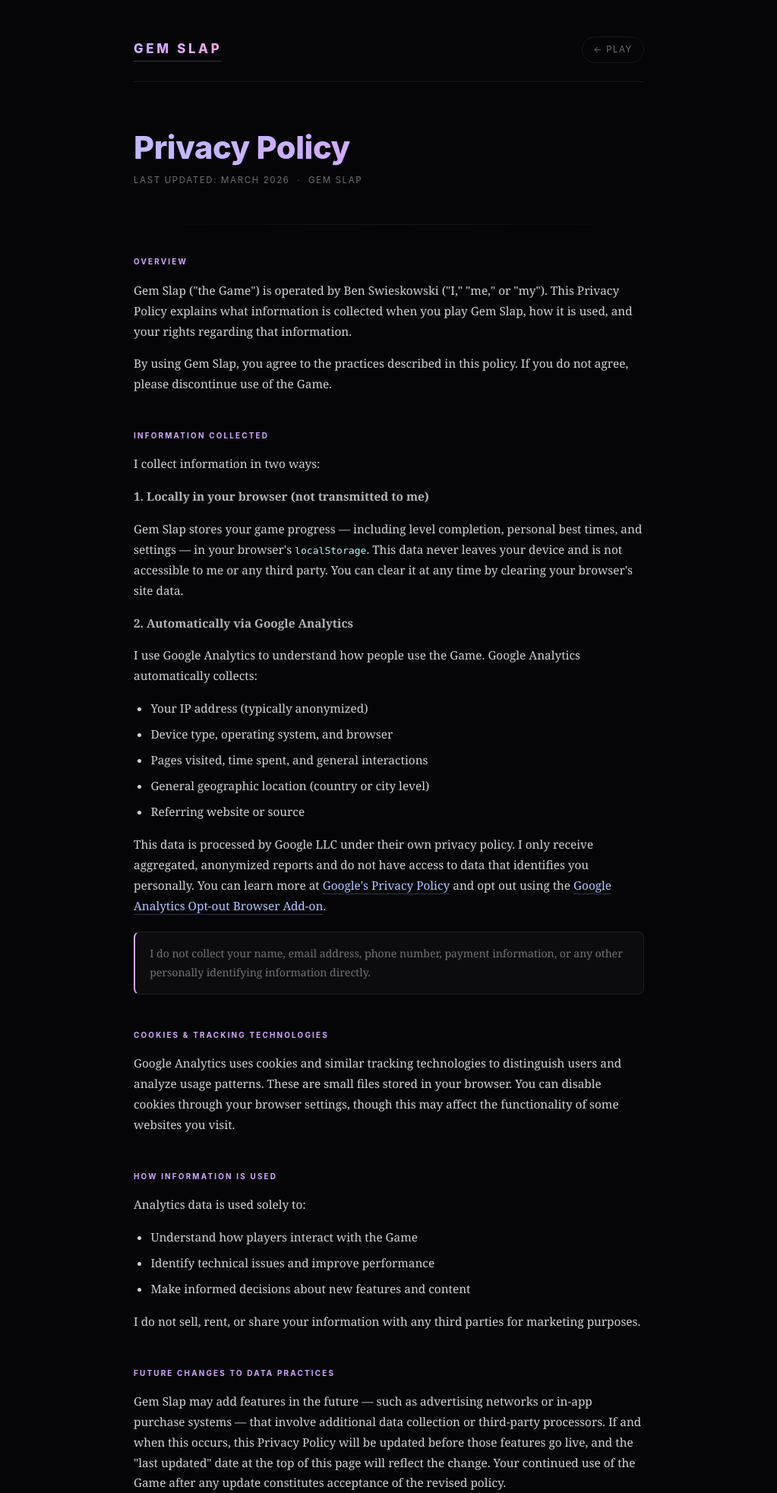
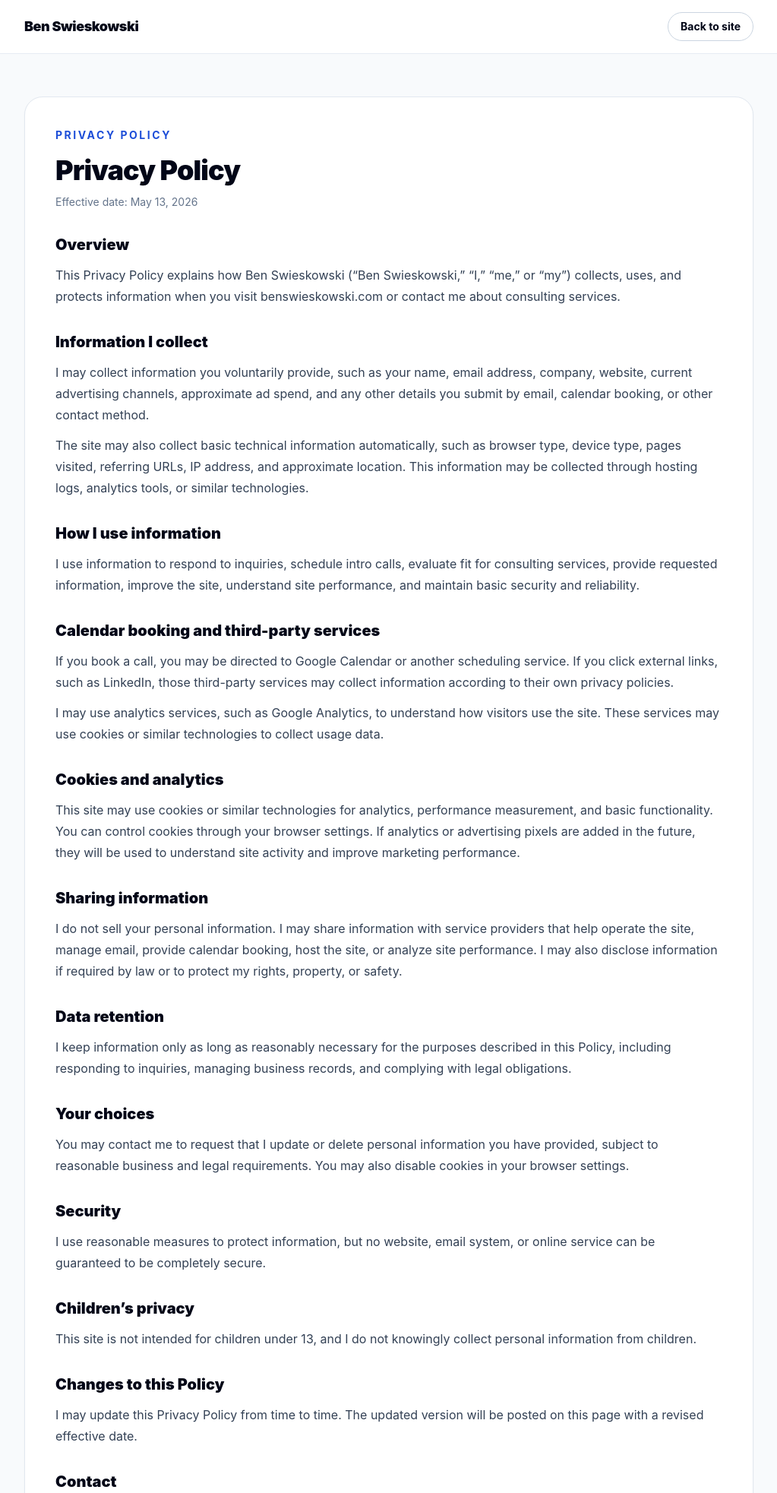
Before and after one commit to benswieskowski/benswieskowski, a Flask app: page /privacy in a window 1280 px wide. Shown: the top 1965 px of the page at 76% size, without its empty margins (128-1151 px from the left). Run offline with Flask 3, Linux system fonts and the light colour scheme; some libraries are stand-ins or nearby versions.

Commit message:
Update privacy.html

```diff
--- a/templates/privacy.html
+++ b/templates/privacy.html
@@ -1,262 +1,118 @@
-<!DOCTYPE html>
-<html lang="en">
+<!doctype html>
+<html lang="en" class="scroll-smooth">
 <head>
-    <!-- Google tag (gtag.js) -->
-    <script async src="https://www.googletagmanager.com/gtag/js?id=G-NQ4B3MYSZX"></script>
-    <script>
-      window.dataLayer = window.dataLayer || [];
-      function gtag(){dataLayer.push(arguments);}
-      gtag('js', new Date());
-
-      gtag('config', 'G-NQ4B3MYSZX');
-    </script>
-    <meta charset="UTF-8">
-    <meta name="viewport" content="width=device-width, initial-scale=1.0">
-    <title>Privacy Policy — Gem Slap</title>
-    <link rel="icon" href="/static/favicon.ico" sizes="48x48">
-    <link rel="icon" href="/static/favicon-32x32.png" sizes="32x32" type="image/png">
-    <link rel="icon" href="/static/favicon-16x16.png" sizes="16x16" type="image/png">
-    <link rel="apple-touch-icon" href="/static/apple-touch-icon.png">
+  <meta charset="utf-8" />
+  <meta name="viewport" content="width=device-width, initial-scale=1" />
+  <title>Privacy Policy | Ben Swieskowski</title>
+  <meta name="description" content="Privacy Policy for benswieskowski.com." />
+  <meta name="theme-color" content="#020617" />
+  <script src="https://cdn.tailwindcss.com"></script>
   <style>
-        * { margin: 0; padding: 0; box-sizing: border-box; }
-
-        :root {
-            --bg: #050508;
-            --surface: rgba(255,255,255,0.03);
-            --border: rgba(255,255,255,0.07);
-            --text: rgba(255,255,255,0.82);
-            --muted: rgba(255,255,255,0.42);
-            --faint: rgba(255,255,255,0.15);
-            --accent-a: #A8F7F4;
-            --accent-b: #B3C6FF;
-            --accent-c: #D4A7FF;
-            --accent-d: #FFA7D4;
-        }
-
-        html, body {
-            background: var(--bg);
-            color: var(--text);
-            font-family: 'Georgia', serif;
-            line-height: 1.75;
-            min-height: 100vh;
-        }
-
     body {
-            max-width: 720px;
-            margin: 0 auto;
-            padding: 3rem 1.5rem 6rem;
-        }
-
-        .site-header {
-            display: flex;
-            align-items: center;
-            justify-content: space-between;
-            margin-bottom: 4rem;
-            padding-bottom: 1.5rem;
-            border-bottom: 1px solid var(--border);
-        }
-
-        .logo {
-            font-family: -apple-system, BlinkMacSystemFont, 'Segoe UI', sans-serif;
-            font-size: 1.05rem;
-            font-weight: 800;
-            letter-spacing: 0.22em;
-            background: linear-gradient(120deg, var(--accent-a) 0%, var(--accent-b) 35%, var(--accent-c) 65%, var(--accent-d) 100%);
-            background-size: 250% 250%;
-            animation: grad 5s ease infinite;
-            -webkit-background-clip: text;
-            -webkit-text-fill-color: transparent;
-            text-decoration: none;
-        }
-
-        @keyframes grad {
-            0%, 100% { background-position: 0% 50%; }
-            50% { background-position: 100% 50%; }
-        }
-
-        .back-link {
-            font-family: -apple-system, BlinkMacSystemFont, 'Segoe UI', sans-serif;
-            font-size: 0.72rem;
-            letter-spacing: 0.12em;
-            text-transform: uppercase;
-            color: var(--muted);
-            text-decoration: none;
-            border: 1px solid var(--border);
-            border-radius: 2rem;
-            padding: 0.4rem 0.9rem;
-            transition: color 0.2s, border-color 0.2s;
-        }
-        .back-link:hover { color: var(--text); border-color: var(--faint); }
-
-        .doc-title {
-            font-family: -apple-system, BlinkMacSystemFont, 'Segoe UI', sans-serif;
-            font-size: clamp(1.8rem, 6vw, 2.6rem);
-            font-weight: 800;
-            letter-spacing: -0.01em;
-            line-height: 1.1;
-            margin-bottom: 0.6rem;
-            background: linear-gradient(120deg, var(--accent-a) 0%, var(--accent-b) 40%, var(--accent-c) 75%, var(--accent-d) 100%);
-            background-size: 250% 250%;
-            animation: grad 5s ease infinite;
-            -webkit-background-clip: text;
-            -webkit-text-fill-color: transparent;
-        }
-
-        .doc-meta {
-            font-family: -apple-system, BlinkMacSystemFont, 'Segoe UI', sans-serif;
-            font-size: 0.72rem;
-            letter-spacing: 0.14em;
-            text-transform: uppercase;
-            color: var(--muted);
-            margin-bottom: 3rem;
-        }
-
-        .divider {
-            height: 1px;
-            background: linear-gradient(90deg, transparent, var(--border), transparent);
-            margin: 2.5rem 0;
-        }
-
-        section { margin-bottom: 2.8rem; }
-
-        h2 {
-            font-family: -apple-system, BlinkMacSystemFont, 'Segoe UI', sans-serif;
-            font-size: 0.62rem;
-            font-weight: 700;
-            letter-spacing: 0.22em;
-            text-transform: uppercase;
-            color: var(--accent-c);
-            margin-bottom: 1rem;
-        }
-
-        p { font-size: 0.96rem; color: var(--text); margin-bottom: 1rem; }
-
-        ul { padding-left: 1.4rem; margin-bottom: 1rem; }
-        li { font-size: 0.96rem; color: var(--text); margin-bottom: 0.45rem; }
-
-        a { color: var(--accent-b); text-decoration: none; border-bottom: 1px solid rgba(179,198,255,0.25); transition: border-color 0.2s; }
-        a:hover { border-color: var(--accent-b); }
-
-        .highlight-box {
-            background: var(--surface);
-            border: 1px solid var(--border);
-            border-left: 2px solid var(--accent-c);
-            border-radius: 0.5rem;
-            padding: 1rem 1.2rem;
-            margin: 1.2rem 0;
-        }
-        .highlight-box p { margin: 0; font-size: 0.88rem; color: var(--muted); }
-
-        footer {
-            margin-top: 4rem;
-            padding-top: 1.5rem;
-            border-top: 1px solid var(--border);
-            font-family: -apple-system, BlinkMacSystemFont, 'Segoe UI', sans-serif;
-            font-size: 0.68rem;
-            letter-spacing: 0.08em;
-            color: var(--faint);
-            display: flex;
-            justify-content: space-between;
-            flex-wrap: wrap;
-            gap: 0.5rem;
+      font-family: Inter, ui-sans-serif, system-ui, -apple-system, BlinkMacSystemFont, "Segoe UI", sans-serif;
     }
   </style>
+  <link rel="icon" href="{{ url_for('static', filename='favicon.ico') }}" sizes="any">
+  <link rel="icon" type="image/png" sizes="32x32" href="{{ url_for('static', filename='favicon-32x32.png') }}">
+  <link rel="icon" type="image/png" sizes="16x16" href="{{ url_for('static', filename='favicon-16x16.png') }}">
+  <link rel="apple-touch-icon" href="{{ url_for('static', filename='apple-touch-icon.png') }}">
 </head>
-<body>
 
-    <header class="site-header">
-        <a class="logo" href="/">GEM SLAP</a>
-        <a class="back-link" href="/">← Play</a>
+<body class="min-h-screen bg-slate-50 text-slate-950 antialiased">
+  <header class="border-b border-slate-200/80 bg-white">
+    <div class="mx-auto flex max-w-5xl items-center justify-between px-5 py-4 sm:px-8">
+      <a href="{{ url_for('home') }}" class="text-lg font-black tracking-tight text-slate-950">Ben Swieskowski</a>
+      <a href="{{ url_for('home') }}" class="rounded-full border border-slate-300 bg-white px-4 py-2 text-sm font-bold text-slate-950 transition hover:border-slate-500">Back to site</a>
+    </div>
   </header>
 
-    <h1 class="doc-title">Privacy Policy</h1>
-    <p class="doc-meta">Last updated: March 2026 &nbsp;·&nbsp; Gem Slap</p>
+  <main class="mx-auto max-w-5xl px-5 py-14 sm:px-8">
+    <article class="rounded-3xl border border-slate-200 bg-white p-7 shadow-sm sm:p-10">
 
-    <div class="divider"></div>
+      <p class="mb-4 text-sm font-bold uppercase tracking-[0.18em] text-blue-700">Privacy Policy</p>
+      <h1 class="text-4xl font-black tracking-tight text-slate-950">Privacy Policy</h1>
+      <p class="mt-3 text-sm text-slate-500">Effective date: May 13, 2026</p>
 
+      <div class="mt-8 space-y-8 text-base leading-7 text-slate-700">
         <section>
-        <h2>Overview</h2>
-        <p>Gem Slap ("the Game") is operated by Ben Swieskowski ("I," "me," or "my"). This Privacy Policy explains what information is collected when you play Gem Slap, how it is used, and your rights regarding that information.</p>
-        <p>By using Gem Slap, you agree to the practices described in this policy. If you do not agree, please discontinue use of the Game.</p>
+          <h2 class="text-xl font-black text-slate-950">Overview</h2>
+          <p class="mt-3">This Privacy Policy explains how Ben Swieskowski (“Ben Swieskowski,” “I,” “me,” or “my”) collects, uses, and protects information when you visit benswieskowski.com or contact me about consulting services.</p>
         </section>
 
         <section>
-        <h2>Information Collected</h2>
-        <p>I collect information in two ways:</p>
-
-        <p><strong style="color:rgba(255,255,255,0.7)">1. Locally in your browser (not transmitted to me)</strong></p>
-        <p>Gem Slap stores your game progress — including level completion, personal best times, and settings — in your browser's <code style="font-family:monospace;font-size:0.85em;color:var(--accent-a)">localStorage</code>. This data never leaves your device and is not accessible to me or any third party. You can clear it at any time by clearing your browser's site data.</p>
-
-        <p><strong style="color:rgba(255,255,255,0.7)">2. Automatically via Google Analytics</strong></p>
-        <p>I use Google Analytics to understand how people use the Game. Google Analytics automatically collects:</p>
-        <ul>
-            <li>Your IP address (typically anonymized)</li>
-            <li>Device type, operating system, and browser</li>
-            <li>Pages visited, time spent, and general interactions</li>
-            <li>General geographic location (country or city level)</li>
-            <li>Referring website or source</li>
-        </ul>
-        <p>This data is processed by Google LLC under their own privacy policy. I only receive aggregated, anonymized reports and do not have access to data that identifies you personally. You can learn more at <a href="https://policies.google.com/privacy" target="_blank" rel="noopener">Google's Privacy Policy</a> and opt out using the <a href="https://tools.google.com/dlpage/gaoptout" target="_blank" rel="noopener">Google Analytics Opt-out Browser Add-on</a>.</p>
-
-        <div class="highlight-box">
-            <p>I do not collect your name, email address, phone number, payment information, or any other personally identifying information directly.</p>
-        </div>
+          <h2 class="text-xl font-black text-slate-950">Information I collect</h2>
+          <p class="mt-3">I may collect information you voluntarily provide, such as your name, email address, company, website, current advertising channels, approximate ad spend, and any other details you submit by email, calendar booking, or other contact method.</p>
+          <p class="mt-3">The site may also collect basic technical information automatically, such as browser type, device type, pages visited, referring URLs, IP address, and approximate location. This information may be collected through hosting logs, analytics tools, or similar technologies.</p>
         </section>
 
         <section>
-        <h2>Cookies &amp; Tracking Technologies</h2>
-        <p>Google Analytics uses cookies and similar tracking technologies to distinguish users and analyze usage patterns. These are small files stored in your browser. You can disable cookies through your browser settings, though this may affect the functionality of some websites you visit.</p>
+          <h2 class="text-xl font-black text-slate-950">How I use information</h2>
+          <p class="mt-3">I use information to respond to inquiries, schedule intro calls, evaluate fit for consulting services, provide requested information, improve the site, understand site performance, and maintain basic security and reliability.</p>
         </section>
 
         <section>
-        <h2>How Information Is Used</h2>
-        <p>Analytics data is used solely to:</p>
-        <ul>
-            <li>Understand how players interact with the Game</li>
-            <li>Identify technical issues and improve performance</li>
-            <li>Make informed decisions about new features and content</li>
-        </ul>
-        <p>I do not sell, rent, or share your information with any third parties for marketing purposes.</p>
+          <h2 class="text-xl font-black text-slate-950">Calendar booking and third-party services</h2>
+          <p class="mt-3">If you book a call, you may be directed to Google Calendar or another scheduling service. If you click external links, such as LinkedIn, those third-party services may collect information according to their own privacy policies.</p>
+          <p class="mt-3">I may use analytics services, such as Google Analytics, to understand how visitors use the site. These services may use cookies or similar technologies to collect usage data.</p>
         </section>
 
         <section>
-        <h2>Future Changes to Data Practices</h2>
-        <p>Gem Slap may add features in the future — such as advertising networks or in-app purchase systems — that involve additional data collection or third-party processors. If and when this occurs, this Privacy Policy will be updated before those features go live, and the "last updated" date at the top of this page will reflect the change. Your continued use of the Game after any update constitutes acceptance of the revised policy.</p>
+          <h2 class="text-xl font-black text-slate-950">Cookies and analytics</h2>
+          <p class="mt-3">This site may use cookies or similar technologies for analytics, performance measurement, and basic functionality. You can control cookies through your browser settings. If analytics or advertising pixels are added in the future, they will be used to understand site activity and improve marketing performance.</p>
         </section>
 
         <section>
-        <h2>Children's Privacy</h2>
-        <p>Gem Slap is not directed at, and is not intended for use by, children under the age of 13. I do not knowingly collect personal information from children under 13. If you believe a child under 13 has provided personal information in connection with the Game, please contact me at the address below and I will promptly take steps to delete any such information.</p>
+          <h2 class="text-xl font-black text-slate-950">Sharing information</h2>
+          <p class="mt-3">I do not sell your personal information. I may share information with service providers that help operate the site, manage email, provide calendar booking, host the site, or analyze site performance. I may also disclose information if required by law or to protect my rights, property, or safety.</p>
         </section>
 
         <section>
-        <h2>Data Retention &amp; Deletion</h2>
-        <p>Local browser data (localStorage) is retained on your device until you clear it through your browser settings. Analytics data is retained by Google according to their standard retention policies. Because I do not directly collect personally identifying information, there is typically no personal data on my end to delete — however, please contact me with any questions or requests.</p>
+          <h2 class="text-xl font-black text-slate-950">Data retention</h2>
+          <p class="mt-3">I keep information only as long as reasonably necessary for the purposes described in this Policy, including responding to inquiries, managing business records, and complying with legal obligations.</p>
         </section>
 
         <section>
-        <h2>California Residents (CCPA)</h2>
-        <p>California residents have rights under the California Consumer Privacy Act. Since I do not sell personal information and do not directly store personally identifying information about you, most CCPA provisions regarding data access, deletion, and opt-out of sale do not apply in the traditional sense. For analytics data held by Google, please refer to Google's CCPA disclosures. For questions specific to your California rights, contact me below.</p>
+          <h2 class="text-xl font-black text-slate-950">Your choices</h2>
+          <p class="mt-3">You may contact me to request that I update or delete personal information you have provided, subject to reasonable business and legal requirements. You may also disable cookies in your browser settings.</p>
         </section>
 
         <section>
-        <h2>International Users</h2>
-        <p>Gem Slap is operated from New York, United States. If you access the Game from outside the US, your information may be transferred to, stored in, and processed in the United States, where data protection laws may differ from those in your country. By using the Game, you consent to this transfer.</p>
+          <h2 class="text-xl font-black text-slate-950">Security</h2>
+          <p class="mt-3">I use reasonable measures to protect information, but no website, email system, or online service can be guaranteed to be completely secure.</p>
         </section>
 
         <section>
-        <h2>Contact</h2>
-        <p>Questions or concerns about this Privacy Policy should be directed to:</p>
-        <p><strong style="color:rgba(255,255,255,0.7)">Ben Swieskowski</strong><br>
-        <a href="mailto:hey@gemslap.com">hey@gemslap.com</a></p>
+          <h2 class="text-xl font-black text-slate-950">Children’s privacy</h2>
+          <p class="mt-3">This site is not intended for children under 13, and I do not knowingly collect personal information from children.</p>
         </section>
 
-    <div class="divider"></div>
+        <section>
+          <h2 class="text-xl font-black text-slate-950">Changes to this Policy</h2>
+          <p class="mt-3">I may update this Privacy Policy from time to time. The updated version will be posted on this page with a revised effective date.</p>
+        </section>
 
-    <footer>
-        <span>© 2026 Ben Swieskowski. All rights reserved.</span>
-        <span><a href="/terms" style="color:var(--faint);border-color:transparent;">Terms &amp; Conditions</a></span>
+        <section>
+          <h2 class="text-xl font-black text-slate-950">Contact</h2>
+          <p class="mt-3">For questions about this Privacy Policy, contact me at <a class="font-semibold text-blue-700 hover:text-blue-900" href="mailto:ben@benswieskowski.com">ben@benswieskowski.com</a>.</p>
+        </section>
+      </div>
+
+    </article>
+  </main>
+
+  <footer class="border-t border-slate-200 bg-white px-5 py-8 sm:px-8">
+    <div class="mx-auto flex max-w-5xl flex-col gap-4 text-sm text-slate-600 md:flex-row md:items-center md:justify-between">
+      <div>
+        <p class="font-black text-slate-950">Ben Swieskowski</p>
+        <p>Paid Acquisition Consultant</p>
+      </div>
+      <div class="flex flex-col gap-2 sm:flex-row sm:flex-wrap sm:gap-x-6 sm:gap-y-2">
+        <a class="hover:text-slate-950" href="mailto:ben@benswieskowski.com">ben@benswieskowski.com</a>
+        <a class="hover:text-slate-950" href="{{ url_for('privacy') }}">Privacy Policy</a>
+        <a class="hover:text-slate-950" href="{{ url_for('terms') }}">Terms</a>
+        <a class="hover:text-slate-950" href="{{ url_for('home') }}">benswieskowski.com</a>
+      </div>
+    </div>
   </footer>
-
 </body>
 </html>
```
Lines whose indentation alone changed are shown as unchanged.
